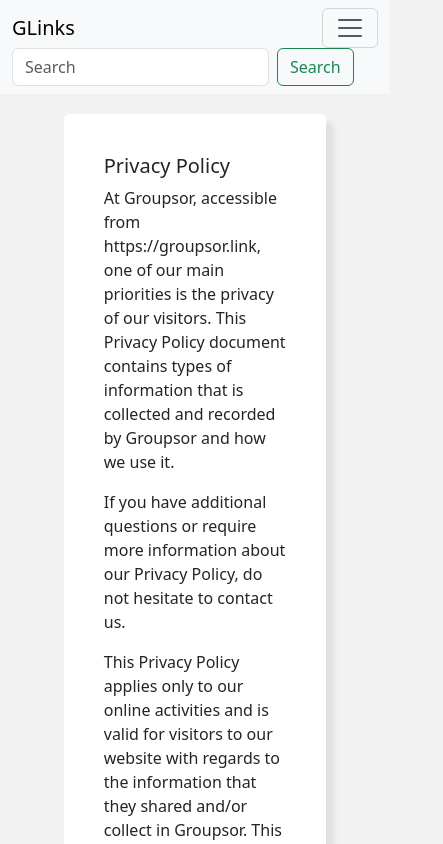
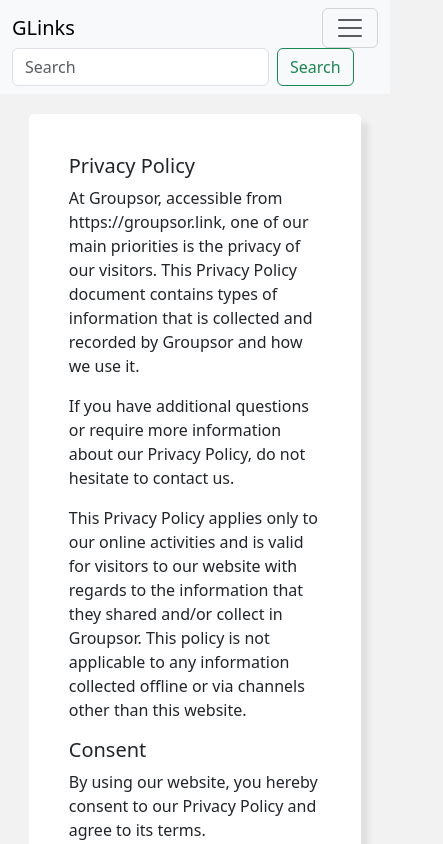
Before and after one commit to thecoolmaster137/groupgodownui, a React (Vite) app: page /privacy in a window 390 px wide. Shown: the top 844 px of the page, 443 px wide, since content can reach past the window. Built offline with nearby package versions, Linux system fonts and the light colour scheme.

Commit message:
responsiveness done

```diff
--- a/src/components/Privacy/Privacy.css
+++ b/src/components/Privacy/Privacy.css
@@ -12,7 +12,7 @@
 .privacy-main-div{
     background-color: white;
     padding: 40px;
-    width: 75%;
+    width: 95%;
     box-shadow: 8px 8px 5px #e1e1e1;
     border-radius: 5px;
 }
--- a/src/components/Terms/Terms.css
+++ b/src/components/Terms/Terms.css
@@ -12,7 +12,7 @@
 .terms-main-div{
     background-color: white;
     padding: 40px;
-    width: 75%;
+    width: 95%;
     box-shadow: 8px 8px 5px #e1e1e1;
     border-radius: 5px;
 }
```
